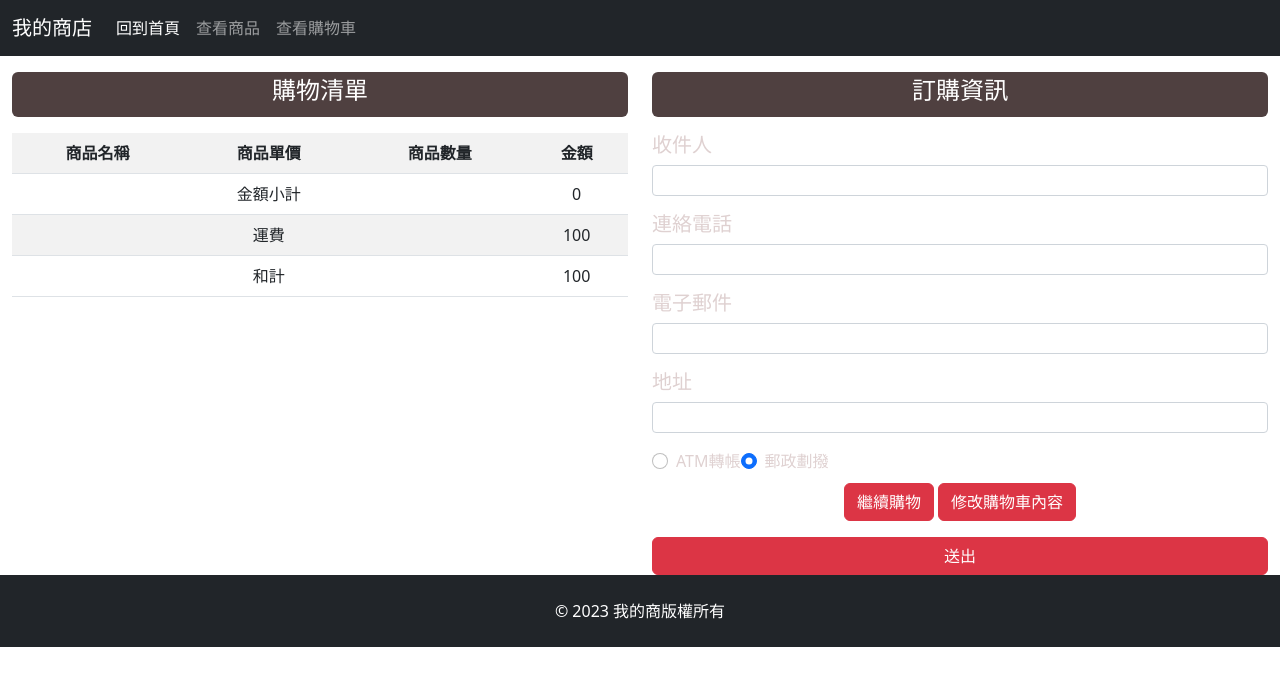
After one commit to tommy0722/mydjangoproject, a Django app: page /cartorder/ in a window 1280 px wide. The commit adds this page. Shown: the top 686 px of the page. Run offline with Django 3.2, Linux system fonts and the light colour scheme.

Commit message:
購物車訂購資訊

```diff
--- a/market/market/urls.py
+++ b/market/market/urls.py
@@ -23,5 +23,6 @@ urlpatterns = [
     path('addtocart/<str:type>/<int:id>/', views.addtocart),
     path('addtocart/<str:type>/', views.addtocart),
     path('cart/',views.cart),
+    path('cartorder/',views.cartorder),
 
 ]
--- a/market/myapp/views.py
+++ b/market/myapp/views.py
@@ -56,6 +56,11 @@ def addtocart(request,type=None,id=None):
                 request.session['cartlist']=cartlist
             return redirect('/cart/')
     #remove
+    elif type=='remove':
+        del cartlist[int(id)] #這個ID是cartlist的索引值
+        request.session['cartlist']=cartlist
+        return redirect('/cart/')
+
 def cart(request):
     global cartlist
     global shipping
@@ -67,3 +72,14 @@ def cart(request):
         total=total+int(unit[3])
     grandtotal=total+localshipping #總價(加上運費價格)
     return render(request,'cart.html',locals())
+
+def cartorder(request):
+    global cartlist
+    global shipping
+    localcartlist=cartlist
+    localshipping=shipping
+    total=0 #小計
+    for unit in localcartlist:
+        total=total+int(unit[3])
+    grandtotal=total+localshipping
+    return render(request,'cartorder.html',locals())
--- a/market/templates/base.html
+++ b/market/templates/base.html
@@ -21,7 +21,7 @@
                 <div class="navbar-nav">
                     <a class="nav-link active" aria-current="page" href="/index/">回到首頁</a>
                     <a class="nav-link" href="#">查看商品</a>
-                    <a class="nav-link" href="#">查看購物車</a>
+                    <a class="nav-link" href="/cart/">查看購物車</a>
                 </div>
             </div>
         </div>
--- /dev/null
+++ b/market/templates/cartorder.html
@@ -0,0 +1,95 @@
+{%extends 'base.html'%}
+{%load static%}
+{% block title %}
+<title>結帳區</title>
+<style>
+    .cartorder_inner{
+        background-color: #4f4040;
+    }
+    .cartorder_outer{
+        /* background-image: ; */
+    }
+    .form-label{
+        color: #dfd1d1;
+    }
+</style>
+{% endblock %}
+{% block content %}
+<div class="container-fluid text-center cartorder_outer">
+    <div class="row">
+        <div class="col-12 col-md-6">
+            <div class="badge text-wrap cartorder_inner my-3" style="width: 100%;">
+                <h4>購物清單</h4>
+              </div>
+            <table class="table table-striped">
+                <tr>
+                    <th>商品名稱</th>
+                    <th>商品單價</th>
+                    <th>商品數量</th>
+                    <th>金額</th>
+                </tr>
+                {% for product in localcartlist %}
+                <tr>
+                    <td>{{product.0}}</td>
+                    <td>{{product.1}}</td>
+                    <td>{{product.2}}</td>
+                    <td>{{product.3}}</td>
+                </tr>
+                {% endfor%}
+                <tr>
+                    <td class="text-center" colspan="3">金額小計</td>
+                    <td>{{total}}</td>
+                </tr>
+                <tr>
+                    <td class="text-center" colspan="3">運費</td>
+                    <td>{{localshipping}}</td>
+                </tr>
+                <tr>
+                    <td class="text-center" colspan="3">和計</td>
+                    <td>{{grandtotal}}</td>
+                </tr>
+            </table>
+        </div>
+        <div class="col-12 col-md-6">
+            <div class="badge text-wrap cartorder_inner my-3" style="width: 100%;">
+                <h4>訂購資訊</h4>
+              </div>
+              <h5 class="form-label text-start">收件人</h5>
+              <div class="input-group input-group-sm mb-3">
+                  <input type="text" class="form-control" name='custername' aria-label="Sizing example input" aria-describedby="custername">
+                </div>
+                <h5 class="form-label text-start">連絡電話</h5>
+                <div class="input-group input-group-sm mb-3">
+                    <input type="text" class="form-control" name="custerphone" aria-label="Sizing example input" aria-describedby="custerphone">
+                </div>
+                <h5 class="form-label text-start">電子郵件</h5>
+                <div class="input-group input-group-sm mb-3">
+                    <input type="text" class="form-control" name="custeremail" aria-label="Sizing example input" aria-describedby="custeremail">
+                </div>
+                <h5 class="form-label text-start">地址</h5>
+              <div class="input-group input-group-sm mb-3">
+                <input type="text" class="form-control" name="custeraddress" aria-label="Sizing example input" aria-describedby="custeraddress">
+              </div>
+              <div class="d-flex form-label">
+                <div class="form-check">
+                    <input class="form-check-input" type="radio" name="flexRadioDefault" id="flexRadioDefault1">
+                    <label class="form-check-label" for="flexRadioDefault1">
+                      ATM轉帳
+                    </label>
+                  </div>
+                  <div class="form-check">
+                    <input class="form-check-input" type="radio" name="flexRadioDefault" id="flexRadioDefault2" checked>
+                    <label class="form-check-label" for="flexRadioDefault2">
+                      郵政劃撥
+                    </label>
+                  </div>
+              </div>
+              <button type="button" class="btn btn-danger" onclick="window.location='/index/'">繼續購物</button>
+              <button type="button" class="btn btn-danger" onclick="window.location='/cart/'">修改購物車內容</button>
+              <div>
+                <button type="submit" class="mt-3 btn btn-danger" style="width: 100%;">送出</button>
+              </div>
+        </div>
+    </div>
+</div>
+{% endblock %}
```
Also changed, not shown: market/templates/cart.html (+13 -3 lines).
